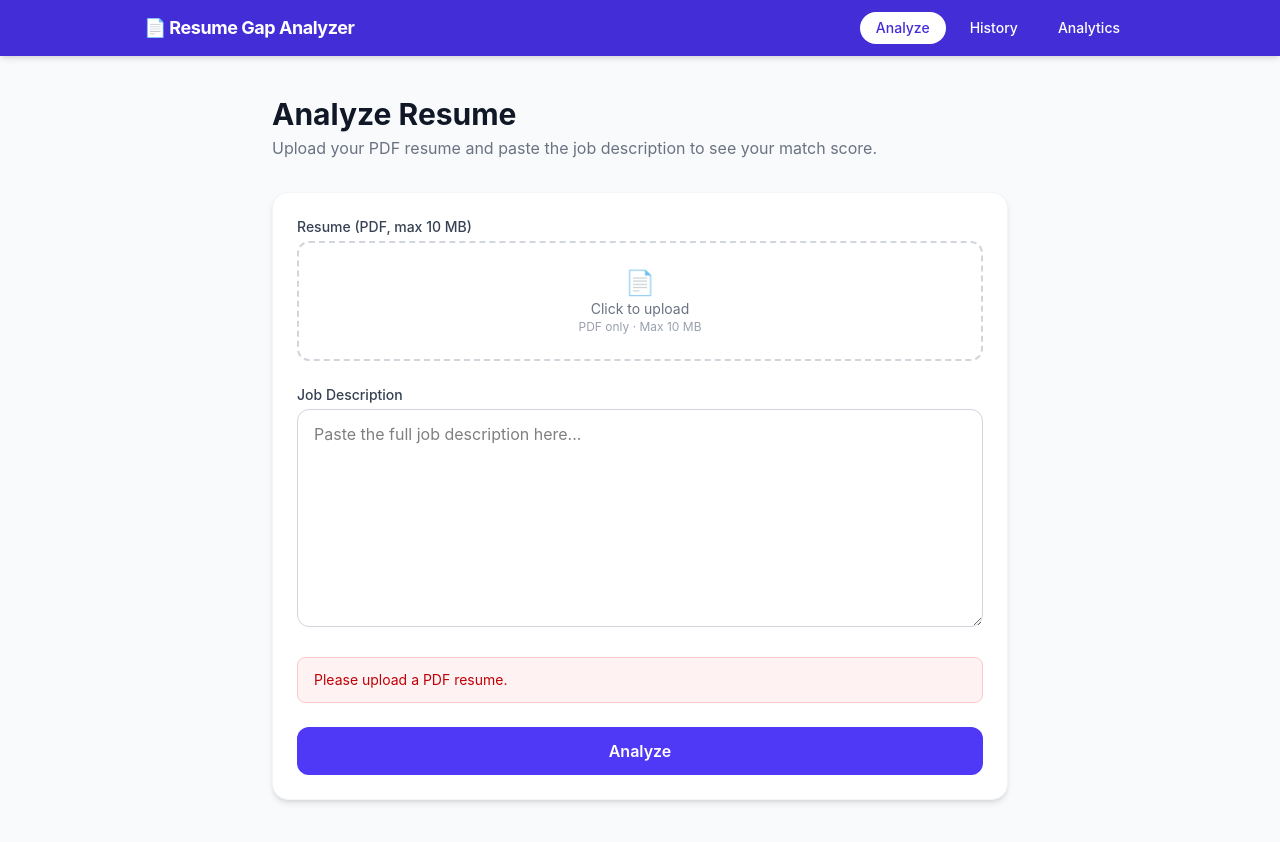
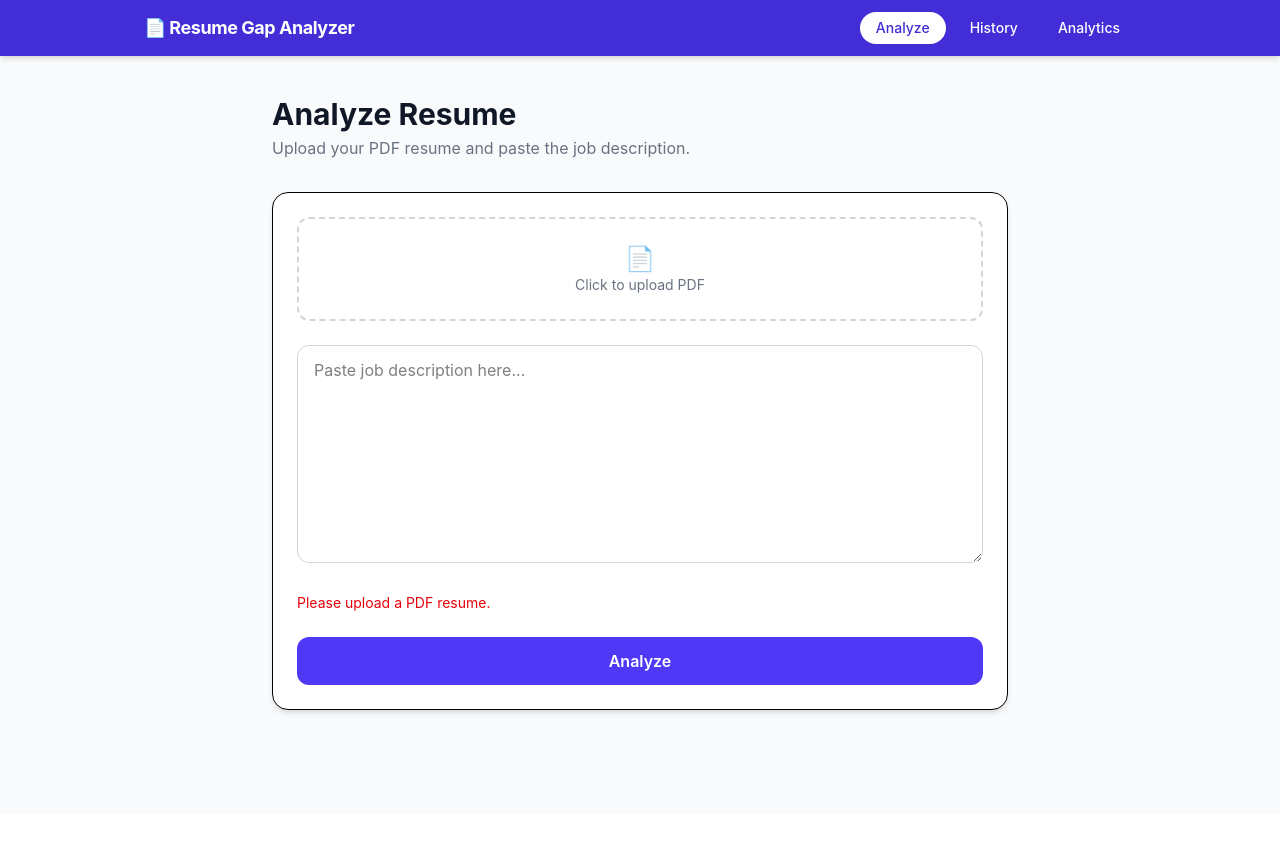
Before and after one commit to Anushree0708/resume-gap-analyzer, a React (Vite) app in the folder frontend/: page / in a window 1280 px wide. Both pictures are taken after a click on the button "Analyze". Shown: the top 842 px of the page. After the commit the page ends 814 px from the top, so only its background shows below. Built offline with nearby package versions, Linux system fonts and the light colour scheme.

Commit message:
fix safari upload bug

```diff
--- a/frontend/src/pages/AnalyzePage.tsx
+++ b/frontend/src/pages/AnalyzePage.tsx
@@ -1,6 +1,6 @@
-import { useState, useRef } from 'react';
-import { analyzeResume } from '../api/client';
-import type { AnalyzeResult } from '../types';
+import { useState, useRef } from "react";
+import { analyzeResume } from "../api/client";
+import type { AnalyzeResult } from "../types";
 
 const MAX_FILE_SIZE_MB = 10;
 const MAX_FILE_SIZE_BYTES = MAX_FILE_SIZE_MB * 1024 * 1024;
@@ -28,12 +28,12 @@ function SkillBadges({
   color,
 }: {
   skills: string[];
-  color: 'green' | 'red';
+  color: "green" | "red";
 }) {
   const cls =
-    color === 'green'
-      ? 'bg-green-100 text-green-800 border border-green-300'
-      : 'bg-red-100 text-red-800 border border-red-300';
+    color === "green"
+      ? "bg-green-100 text-green-800 border border-green-300"
+      : "bg-red-100 text-red-800 border border-red-300";
 
   return (
     <div className="flex flex-wrap gap-2 mt-2">
@@ -55,7 +55,7 @@ function SkillBadges({
 
 export default function AnalyzePage() {
   const [file, setFile] = useState<File | null>(null);
-  const [jd, setJd] = useState('');
+  const [jd, setJd] = useState("");
   const [loading, setLoading] = useState(false);
   const [error, setError] = useState<string | null>(null);
   const [result, setResult] = useState<AnalyzeResult | null>(null);
@@ -67,17 +67,15 @@ export default function AnalyzePage() {
 
     if (!selected) return;
 
-    if (!selected.name.toLowerCase().endsWith('.pdf')) {
-      setError('Only PDF files are supported.');
+    if (!selected.name.toLowerCase().endsWith(".pdf")) {
+      setError("Only PDF files are supported.");
       setFile(null);
-      e.target.value = '';
       return;
     }
 
     if (selected.size > MAX_FILE_SIZE_BYTES) {
       setError(`File size must be under ${MAX_FILE_SIZE_MB} MB.`);
       setFile(null);
-      e.target.value = '';
       return;
     }
 
@@ -85,16 +83,14 @@ export default function AnalyzePage() {
     setFile(selected);
   }
 
-  async function handleSubmit(e: React.FormEvent) {
-    e.preventDefault();
-
+  async function handleSubmit() {
     if (!file) {
-      setError('Please upload a PDF resume.');
+      setError("Please upload a PDF resume.");
       return;
     }
 
     if (!jd.trim()) {
-      setError('Please enter a job description.');
+      setError("Please enter a job description.");
       return;
     }
 
@@ -105,9 +101,9 @@ export default function AnalyzePage() {
     try {
       const data = await analyzeResume(file, jd.trim());
       setResult(data);
-      window.scrollTo({ top: 0, behavior: 'smooth' });
+      window.scrollTo({ top: 0, behavior: "smooth" });
     } catch (err) {
-      setError(err instanceof Error ? err.message : 'Analysis failed.');
+      setError(err instanceof Error ? err.message : "Analysis failed.");
     } finally {
       setLoading(false);
     }
@@ -119,37 +115,35 @@ export default function AnalyzePage() {
       <div>
         <h1 className="text-3xl font-bold text-gray-900">Analyze Resume</h1>
         <p className="text-gray-500 mt-1">
-          Upload your PDF resume and paste the job description to see your match score.
+          Upload your PDF resume and paste the job description.
         </p>
       </div>
 
       {result && (
-        <div className="bg-white rounded-2xl shadow-md border border-gray-100 p-6 space-y-6">
+        <div className="bg-white rounded-2xl shadow-md border p-6 space-y-6">
 
           <div className="text-center">
             <div className="text-6xl font-extrabold text-indigo-600">
               {result.final_match_score.toFixed(1)}%
             </div>
 
-            <div className="text-gray-500 mt-1 text-sm font-medium uppercase tracking-wider">
+            <div className="text-gray-500 text-sm">
               Overall Match Score
             </div>
           </div>
 
-          <div className="space-y-3">
           <ScoreBar label="Skill Match Score" value={result.skill_match_score} />
           <ScoreBar label="Cosine Similarity Score" value={result.cosine_similarity_score} />
-          </div>
 
           <div className="grid grid-cols-1 sm:grid-cols-2 gap-4">
 
             <div>
-              <h3 className="font-semibold text-gray-700">✅ Matching Skills</h3>
+              <h3 className="font-semibold">✅ Matching Skills</h3>
               <SkillBadges skills={result.matched_skills} color="green" />
             </div>
 
             <div>
-              <h3 className="font-semibold text-gray-700">❌ Missing Skills</h3>
+              <h3 className="font-semibold">❌ Missing Skills</h3>
               <SkillBadges skills={result.missing_skills} color="red" />
             </div>
 
@@ -158,24 +152,17 @@ export default function AnalyzePage() {
         </div>
       )}
 
-      <form onSubmit={handleSubmit} noValidate className="bg-white rounded-2xl shadow-md border border-gray-100 p-6 space-y-6">
+      {/* Upload Section */}
 
-        {/* Hidden File Input */}
+      <div className="bg-white rounded-2xl shadow-md border p-6 space-y-6">
+
         <input
           ref={fileInputRef}
-          id="resume-file"
-          name="file"
           type="file"
-          accept=".pdf,application/pdf"
+          accept=".pdf"
           onChange={handleFileChange}
           className="hidden"
         />
-
-        {/* FILE UPLOAD UI */}
-        <div>
-          <label className="block text-sm font-medium text-gray-700 mb-1">
-            Resume (PDF, max {MAX_FILE_SIZE_MB} MB)
-          </label>
 
         <div
           className="border-2 border-dashed border-gray-300 rounded-xl p-6 text-center cursor-pointer hover:border-indigo-400"
@@ -196,47 +183,35 @@ export default function AnalyzePage() {
               <div className="text-gray-400 text-2xl">📄</div>
 
               <div className="text-gray-500 text-sm">
-                  Click to upload
-                </div>
-
-                <div className="text-gray-400 text-xs">
-                  PDF only · Max {MAX_FILE_SIZE_MB} MB
+                Click to upload PDF
               </div>
             </div>
           )}
         </div>
-        </div>
-
-        {/* JOB DESCRIPTION */}
-        <div>
-          <label className="block text-sm font-medium text-gray-700 mb-1">
-            Job Description
-          </label>
 
         <textarea
           value={jd}
           onChange={(e) => setJd(e.target.value)}
           rows={8}
-            placeholder="Paste the full job description here..."
+          placeholder="Paste job description here..."
           className="w-full rounded-xl border border-gray-300 px-4 py-3"
         />
-        </div>
 
         {error && (
-          <div className="bg-red-50 border border-red-200 text-red-700 rounded-lg px-4 py-3 text-sm">
+          <div className="text-red-600 text-sm">
             {error}
           </div>
         )}
 
         <button
-          type="submit"
+          onClick={handleSubmit}
           disabled={loading}
           className="w-full bg-indigo-600 hover:bg-indigo-700 text-white font-semibold py-3 rounded-xl"
         >
           {loading ? "Analyzing..." : "Analyze"}
         </button>
 
-      </form>
+      </div>
 
     </div>
   );
```
Lines whose indentation alone changed are shown as unchanged.
